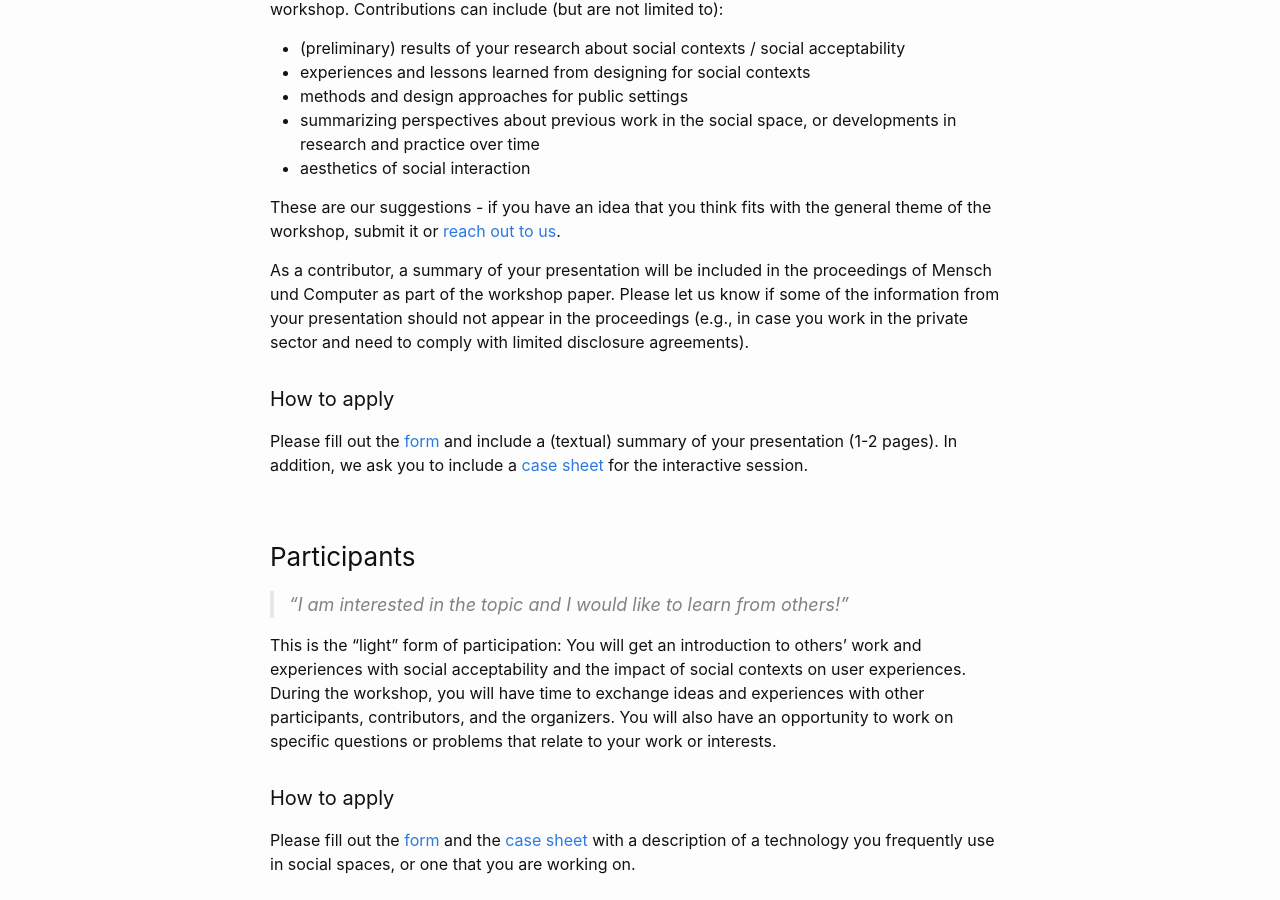
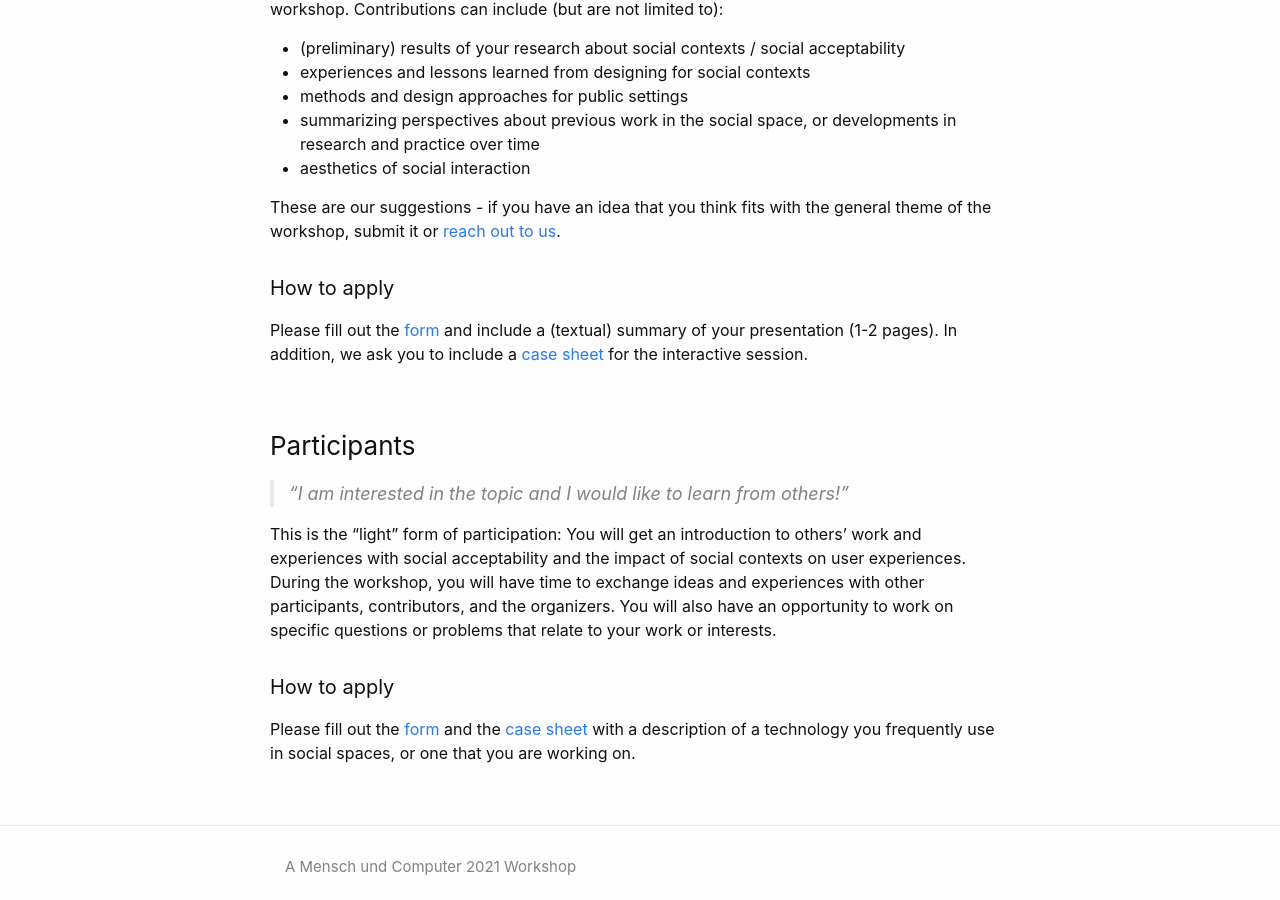
Before and after one commit to AlarithUhde/aips, a Jekyll site: the page built from participate.md, in a window 1280 px wide and 900 px high, scrolled down 699 px. Built offline with Jekyll 4.4.1, drawn with Linux system fonts in a browser that asks for light colours.

Commit message:
included Marions suggestions

```diff
--- a/participate.md
+++ b/participate.md
@@ -46,11 +46,6 @@ These are our suggestions - if you have an idea that you think fits with the
 general theme of the workshop, submit it or [reach out to
 us](/aips/contact.html).
 
-As a contributor, a summary of your presentation will be included in the
-proceedings of Mensch und Computer as part of the workshop paper. Please let us
-know if some of the information from your presentation should not appear in the
-proceedings (e.g., in case you work in the private sector and need to comply with limited disclosure agreements).
-
 #### How to apply
 
 Please fill out the [form](/aips/assets/ApplicationForm.docx) and include
```
Also changed, not shown: index.md (+27 -16 lines).
